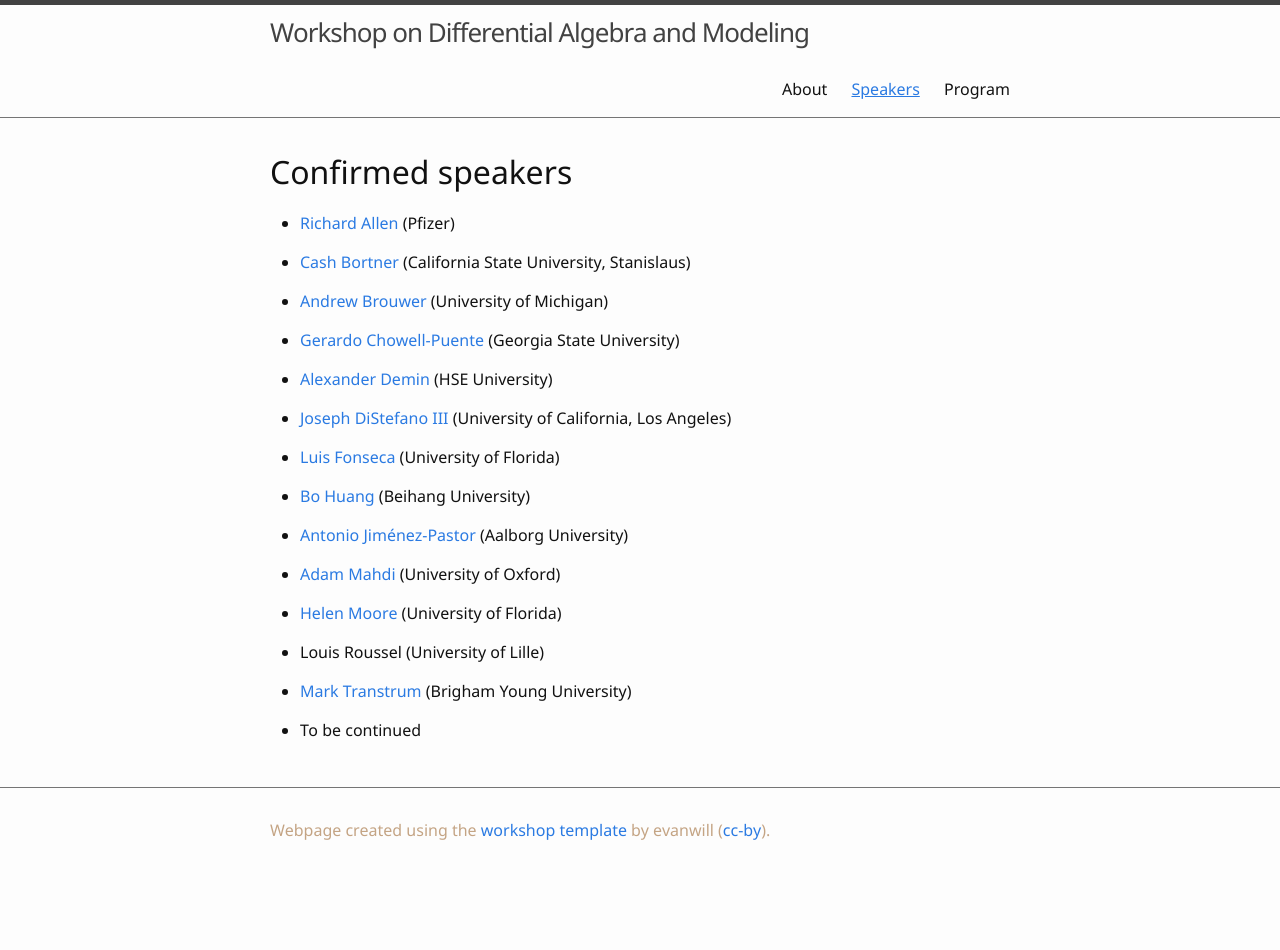
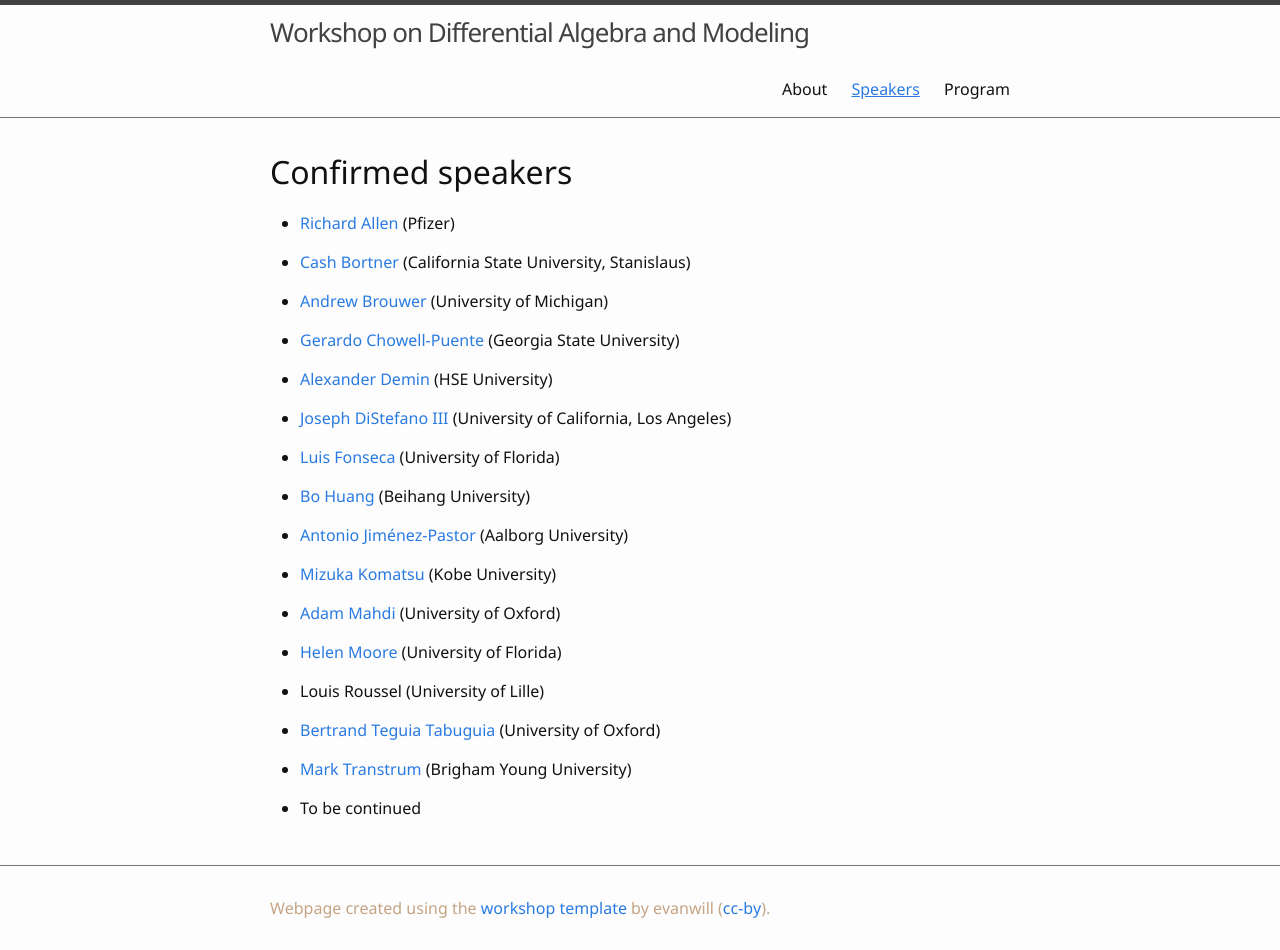
Before and after one commit to diffalg-modeling/diffalg-modeling, a Jekyll site: the page built from participants.md, in a window 1280 px wide. Built offline with Jekyll 4.4.1, drawn with Linux system fonts in a browser that asks for light colours; before the commit the page ends 900 px from its top, so only the background shows below that.

Commit message:
adding speakers

```diff
--- a/participants.md
+++ b/participants.md
@@ -23,12 +23,16 @@ nav: true
 
 * [Antonio Jiménez-Pastor](https://homes.cs.aau.dk/~ajpa/) (Aalborg University)
 
+* [Mizuka Komatsu](http://www2.kobe-u.ac.jp/~mkomatsu/english.html) (Kobe University)
+
 * [Adam Mahdi](https://www.oii.ox.ac.uk/people/profiles/adam-mahdi/) (University of Oxford)
 
 * [Helen Moore](https://directory.ufhealth.org/moore-helen) (University of Florida)
 
 * Louis Roussel (University of Lille)
 
+* [Bertrand Teguia Tabuguia](https://bertrandteguia.com) (University of Oxford)
+
 * [Mark Transtrum](https://physics.byu.edu/faculty/transtrum/index) (Brigham Young University)
 
 * To be continued
```
